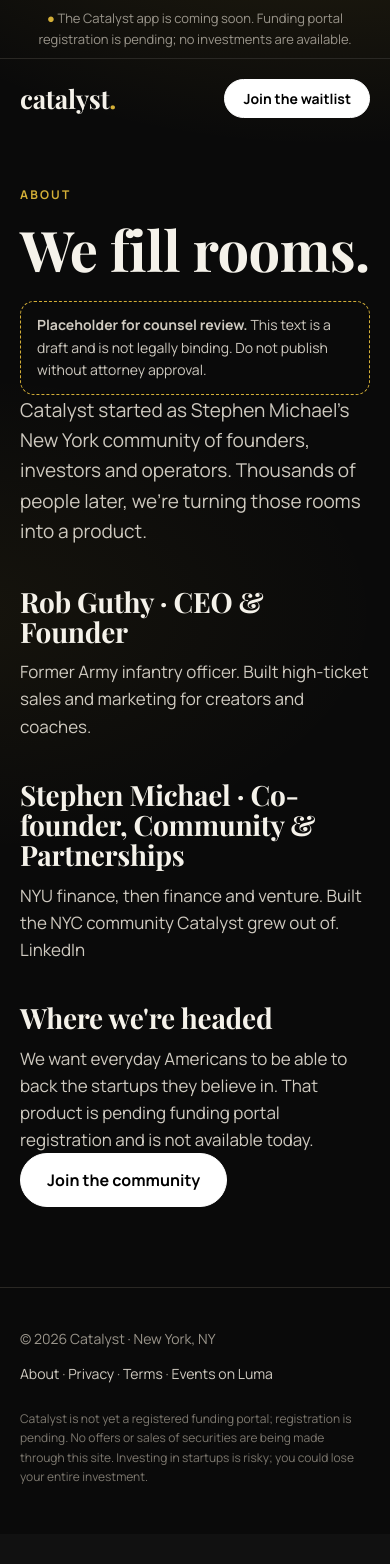
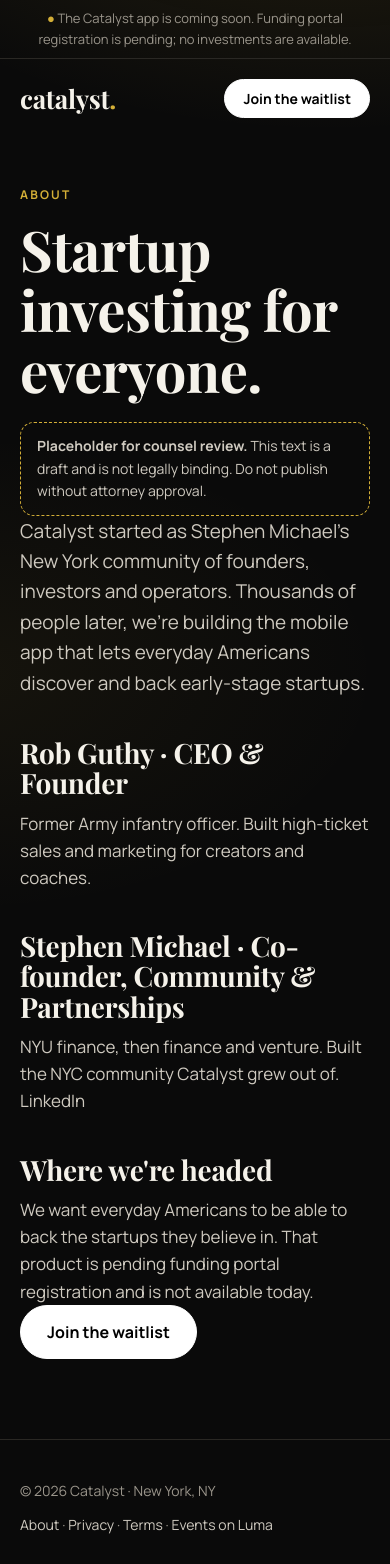
Before and after one commit to robdabae-afk/catalyst-intro, a React (Vite) app: page /about in a window 390 px wide. Shown: the top 1564 px of the page. Before the commit the page ends 1534 px from the top, so only its background shows below. Built offline with nearby package versions, Linux system fonts and the light colour scheme; a web font is replaced by a local one; what @lovable.dev/cloud-auth-js would draw is missing.

Commit message:
About: align copy with mobile investing positioning

```diff
--- a/src/redesign/Pages.tsx
+++ b/src/redesign/Pages.tsx
@@ -6,16 +6,16 @@ export function About() {
   return (
     <Shell legal>
       <div className="kick">About</div>
-      <h1 style={{ fontSize: 56 }}>We fill rooms.</h1>
+      <h1 style={{ fontSize: 56 }}>Startup investing for everyone.</h1>
       <CounselBanner />
-      <p className="lede">Catalyst started as Stephen Michael's New York community of founders, investors and operators. Thousands of people later, we're turning those rooms into a product.</p>
+      <p className="lede">Catalyst started as Stephen Michael's New York community of founders, investors and operators. Thousands of people later, we're building the mobile app that lets everyday Americans discover and back early-stage startups.</p>
       <h2>Rob Guthy · CEO &amp; Founder</h2>
       <p>Former Army infantry officer. Built high-ticket sales and marketing for creators and coaches.</p>
       <h2>Stephen Michael · Co-founder, Community &amp; Partnerships</h2>
       <p>NYU finance, then finance and venture. Built the NYC community Catalyst grew out of. <a href="https://www.linkedin.com/in/stephennmichael">LinkedIn</a></p>
       <h2>Where we're headed</h2>
       <p>We want everyday Americans to be able to back the startups they believe in. That product is pending funding portal registration and is not available today.</p>
-      <p><a className="btn" href="/#join">Join the community</a></p>
+      <p><a className="btn" href="/#join">Join the waitlist</a></p>
     </Shell>
   );
 }
```
